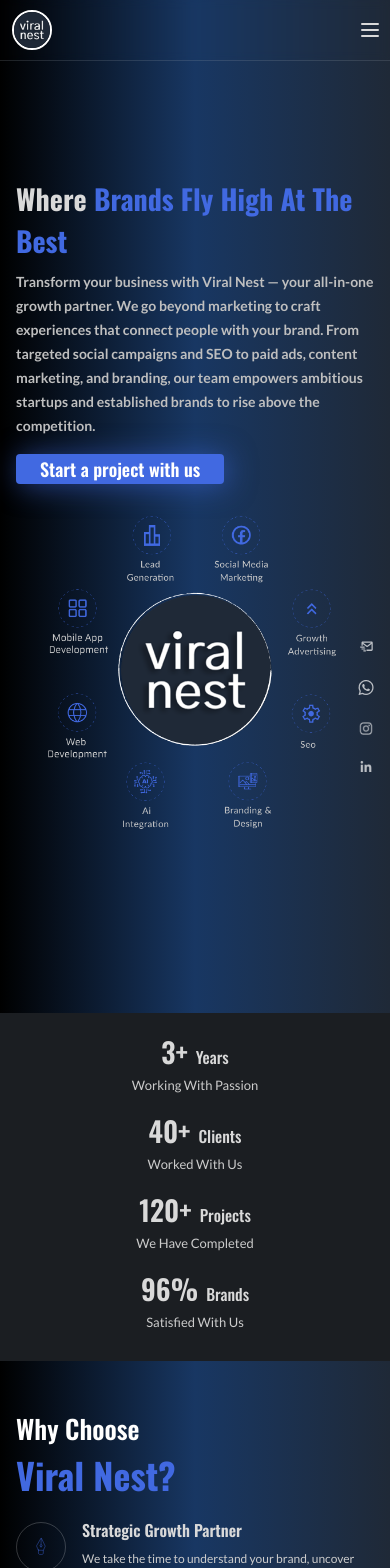
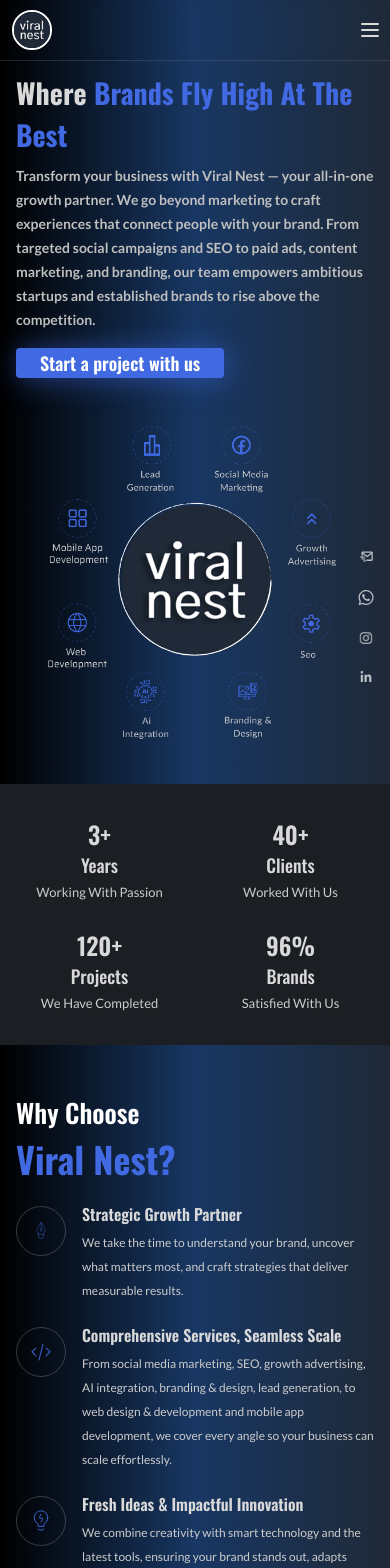
Before and after one commit to Anekantjainsagar/viralnest, a Next.js app: page / in a window 390 px wide. Shown: the top 1568 px of the page. Built offline with nearby package versions, Linux system fonts and the light colour scheme.

Commit message:
Updated teams section and some of the responsiveness

```diff
--- a/src/app/ContactSection.jsx
+++ b/src/app/ContactSection.jsx
@@ -124,6 +124,7 @@
           {/* Left Section */}
           <div className="w-full lg:w-[42%]">
             <h2
+              id="contact"
               className="text-[36px] md:text-[48px] lg:text-[62px] font-bold text-[#d9d9d9] mb-4"
               style={{ fontFamily: 'Oswald' }}
             >
@@ -202,7 +203,7 @@
                 Make a Free Consulting
               </h3>
 
-              <form onSubmit={handleSubmit} className="space-y-6 px-2 sm:px-6 md:px-8">
+              <form onSubmit={handleSubmit} className="space-y-6 sm:px-6 md:px-8">
                 {/* Row 1 */}
                 <div className="grid grid-cols-1 md:grid-cols-2 gap-4">
                   <div>
--- a/src/app/FeaturedProjectsSection.jsx
+++ b/src/app/FeaturedProjectsSection.jsx
@@ -34,7 +34,7 @@
     <section id="projects" className="w-full mt-16 lg:mt-[112px]">
       <div className="w-full max-w-[1440px] mx-auto px-4 sm:px-6 lg:px-8">
         <h2
-          className="text-[32px] sm:text-[40px] lg:text-[60px] font-bold leading-tight lg:leading-[89px] text-center text-[#d9d9d9] mb-8 lg:mb-[26px]"
+          className="text-[32px] sm:text-[40px] lg:text-[60px] font-bold leading-tight lg:leading-[89px] text-center text-[#d9d9d9] mb-2 lg:mb-[26px]"
           style={{ fontFamily: 'Oswald' }}
         >
           Featured Projects
--- a/src/app/HeroSection.jsx
+++ b/src/app/HeroSection.jsx
@@ -15,11 +15,11 @@
       id="home"
       className="w-full bg-[linear-gradient(270deg,#1f2937_0%,#183763_50%,#000000_100%)] shadow-[0px_0px_20px_#2c2b2b] px-4 sm:px-6 lg:px-8"
     >
-      <div className="w-full max-w-[1440px] mx-auto h-[120vh] md:h-[100vh] flex items-center justify-center">
+      <div className="w-full max-w-[1440px] mx-auto h-fit md:h-[100vh] flex items-center justify-center md:py-0 py-10">
         {/* Hero Content */}
         <div className="flex flex-col lg:flex-row items-center justify-between gap-8 lg:gap-16">
           {/* Left Content */}
-          <div className="w-full lg:w-[46%] flex flex-col items-start">
+          <div className="w-full lg:w-[46%] flex flex-col items-start md:mt-0 mt-8 md:mb-0 mb-4">
             <h1
               className="text-[28px] sm:text-[44px] md:text-[52px] lg:text-[60px] font-bold leading- lg:leading-[80px] text-left capitalize mb-2 lg:mb-6"
               style={{ fontFamily: 'Oswald' }}
@@ -50,7 +50,13 @@
               layout_gap="0"
               variant="primary"
               size="large"
-              onClick={() => {}}
+              onClick={(e) => {
+                e.preventDefault(); // stop full page reload
+                const target = document.querySelector('#contact');
+                if (target) {
+                  target.scrollIntoView({ behavior: 'smooth', block: 'center' });
+                }
+              }}
             />
           </div>
 
--- a/src/app/StatsSection.jsx
+++ b/src/app/StatsSection.jsx
@@ -1,61 +1,39 @@
 'use client';
+
 const StatsSection = () => {
   const stats = [
-    {
-      number: '3+',
-      label: 'Years',
-      description: 'Working With Passion',
-    },
-    {
-      number: '40+',
-      label: 'Clients',
-      description: 'Worked With Us',
-    },
-    {
-      number: '120+',
-      label: 'Projects',
-      description: 'We Have Completed',
-    },
-    {
-      number: '96%',
-      label: 'Brands',
-      description: 'Satisfied With Us',
-    },
+    { number: '3+', label: 'Years', description: 'Working With Passion' },
+    { number: '40+', label: 'Clients', description: 'Worked With Us' },
+    { number: '120+', label: 'Projects', description: 'We Have Completed' },
+    { number: '96%', label: 'Brands', description: 'Satisfied With Us' },
   ];
 
   return (
-    <section className="w-full bg-[#1b1e22]">
-      <div className="w-full max-w-[1440px] mx-auto px-4 sm:px-6 lg:px-8">
-        <div className="py-8 lg:py-[32px]">
-          <div className="grid grid-cols-1 sm:grid-cols-2 lg:grid-cols-4 gap-8 lg:gap-0 relative">
-            {stats?.map((stat, index) => (
-              <div key={index} className="flex items-center justify-center relative">
-                {/* Content */}
-                <div className="flex flex-col items-center lg:items-start text-center lg:text-left">
-                  <div className="flex items-baseline gap-2 lg:gap-[8px]">
+    <section className="w-full bg-[#1b1e22] py-8">
+      <div className="max-w-[1200px] mx-auto px-4 sm:px-6 lg:px-8">
+        <div className="grid grid-cols-2 sm:grid-cols-2 md:grid-cols-4 gap-6 text-center">
+          {stats.map((stat, index) => (
+            <div key={index} className="flex flex-col items-center">
               <span
-                      className="text-[28px] lg:text-[40px] font-semibold leading-tight capitalize text-[#d9d9d9]"
+                className="text-2xl sm:text-3xl md:text-4xl font-semibold text-[#d9d9d9]"
                 style={{ fontFamily: 'Oswald' }}
               >
-                      {stat?.number}
+                {stat.number}
               </span>
               <span
-                      className="text-[16px] lg:text-[22px] font-medium leading-tight capitalize text-[#d9d9d9]"
+                className="text-lg sm:text-xl font-medium text-[#d9d9d9]"
                 style={{ fontFamily: 'Oswald' }}
               >
-                      {stat?.label}
+                {stat.label}
               </span>
-                  </div>
               <p
-                    className="text-sm lg:text-base font-normal leading-tight text-[#cccccc] max-w-[220px] lg:max-w-none mt-3.5"
+                className="text-sm text-[#cccccc] mt-1 max-w-[150px]"
                 style={{ fontFamily: 'Lato' }}
               >
-                    {stat?.description}
+                {stat.description}
               </p>
             </div>
-              </div>
           ))}
-          </div>
         </div>
       </div>
     </section>
--- a/src/app/TechnologiesSection.jsx
+++ b/src/app/TechnologiesSection.jsx
@@ -27,7 +27,7 @@
   }, [technologies.length]);
 
   return (
-    <section className="w-full bg-[#1b1e22] py-16 lg:py-[120px] mt-32 lg:mt-[216px]">
+    <section className="w-full bg-[#1b1e22] py-16 lg:py-[120px] mt-4 lg:mt-[216px]">
       <div className="w-full max-w-[1440px] mx-auto px-4 sm:px-6 lg:px-8">
         <h2
           className="text-[18px] lg:text-[22px] font-medium leading-tight lg:leading-[35px] text-center capitalize text-[#d9d9d9] mb-12 lg:mb-[58px]"
--- a/src/components/common/Header.jsx
+++ b/src/components/common/Header.jsx
@@ -66,7 +66,14 @@
               layout_gap="0"
               variant="outline"
               size="medium"
-              onClick={() => {}}
+              onClick={(e) => {
+                e.preventDefault(); // stop full page reload
+                const target = document.querySelector('#contact');
+                if (target) {
+                  target.scrollIntoView({ behavior: 'smooth', block: 'center' });
+                }
+                setMenuOpen(false); // close mobile menu after click
+              }}
             />
           </div>
 
@@ -119,7 +126,14 @@
                 text="Contact Us"
                 className="w-full px-6 py-2 text-sm font-bold leading-tight text-primary-background border border-primary-background rounded-sm shadow-[2px_4px_8px_#4169e1] bg-transparent hover:bg-primary-background hover:text-white transition-all duration-200"
                 style={{ fontFamily: 'Lato' }}
-                onClick={() => setMenuOpen(false)}
+                onClick={(e) => {
+                  e.preventDefault(); // stop full page reload
+                  const target = document.querySelector('#contact');
+                  if (target) {
+                    target.scrollIntoView({ behavior: 'smooth', block: 'center' });
+                  }
+                  setMenuOpen(false); // close mobile menu after click
+                }}
               />
             </div>
           </div>
```
Also changed, not shown: src/app/TeamsSection.jsx (+8 -10 lines), public/images/founder.jpeg (added). Lines whose indentation alone changed are shown as unchanged.
